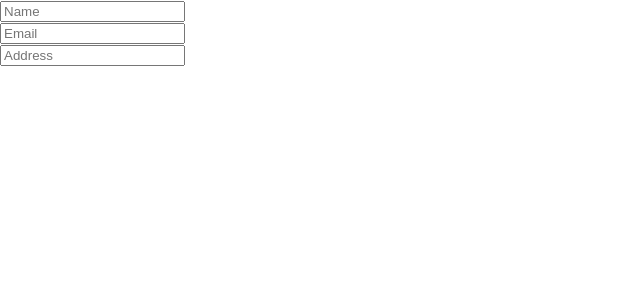
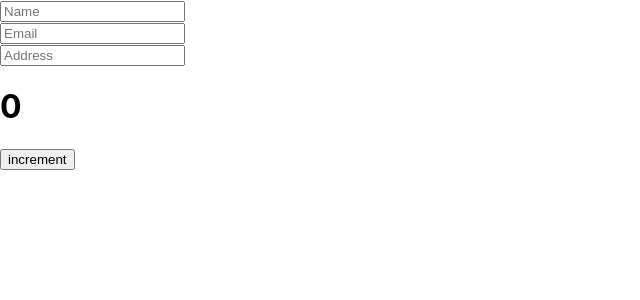
Before and after one commit to Ssharma0355/react-interview-vvip, a React (Create React App) app: page / in a window 1280 px wide. Shown: the top 300 px of the page, without its empty margins (0-640 px from the left). Built offline with nearby package versions, Linux system fonts and the light colour scheme.

Commit message:
useReducer count app

```diff
--- a/src/App.js
+++ b/src/App.js
@@ -8,6 +8,7 @@ import Life from './lifecyclemethod/Life'
 import LifeClass from './lifecyclerevise/LifeClass'
 import Parent from './context/Parent'
 import ReducerI from './usereducer/ReducerI'
+import Reducer2 from './usereducer/Reducer2'
 
 const App = () => {
   const[state, setState] = useState(false);
@@ -36,6 +37,7 @@ const App = () => {
 
       {/* <Parent /> */}
       <ReducerI />
+      <Reducer2 />
     </div>
   )
 }
--- /dev/null
+++ b/src/usereducer/Reducer2.jsx
@@ -0,0 +1,22 @@
+import React, { useReducer } from 'react'
+
+function reducer(state,action){
+    switch(action.type){
+        case "Increment":
+            return state+1
+    }
+}
+
+const Reducer2 = () => {
+    const [count, dispatch] = useReducer(reducer, 0)
+    console.log(count)
+  return (
+    <div>
+        <h1>{count}</h1>
+        <button onClick={()=>{dispatch({type:"Increment"})}}>increment</button>
+
+    </div>
+  )
+}
+
+export default Reducer2
```
